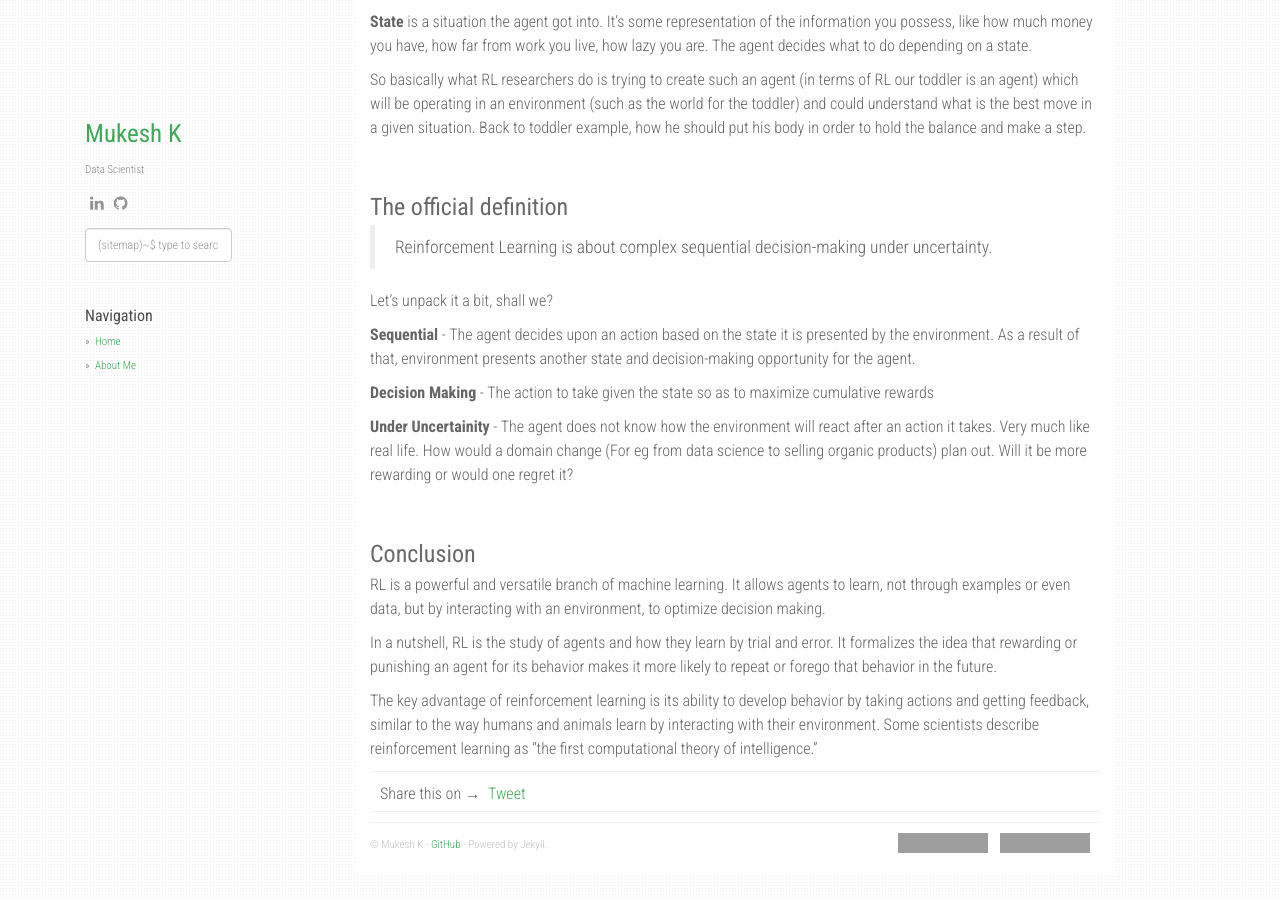
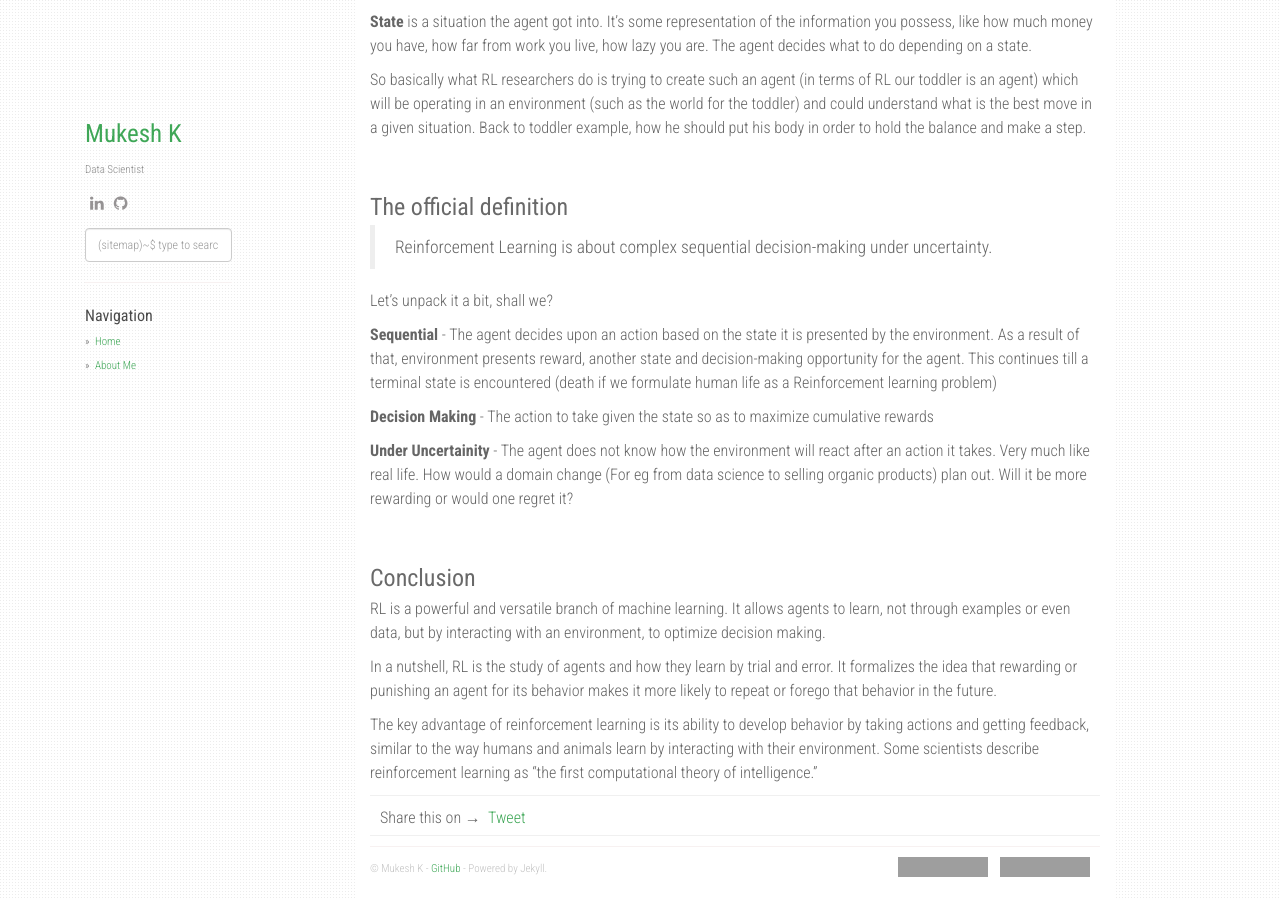
Before and after one commit to muksmuks/rl, a Jekyll site: the page built from docs/_posts/2022-05-14-what-is-reinforcement-learning.md, in a window 1280 px wide and 900 px high, scrolled down 1683 px. Built offline with Jekyll 4.4.1, drawn with Linux system fonts in a browser that asks for light colours; nearby versions of some CDN libraries; comment, search, counter and statistics services are not loaded; grey boxes are pictures that could not be loaded.

Commit message:
Added more contents

```diff
--- a/docs/_posts/2022-05-14-what-is-reinforcement-learning.md
+++ b/docs/_posts/2022-05-14-what-is-reinforcement-learning.md
@@ -55,7 +55,8 @@ So basically what RL researchers do is trying to create such an agent (in terms
 Let's unpack it a bit, shall we?
 
 **Sequential** - The agent decides upon an action based on the state it is presented by the environment. As a result of that, environment
-presents another state and decision-making opportunity for the agent.
+presents reward, another state and decision-making opportunity for the agent. This continues till a terminal state is encountered
+(death if we formulate human life as a Reinforcement learning problem)
 
 **Decision Making** - The action to take given the state so as to maximize cumulative rewards
 
```
